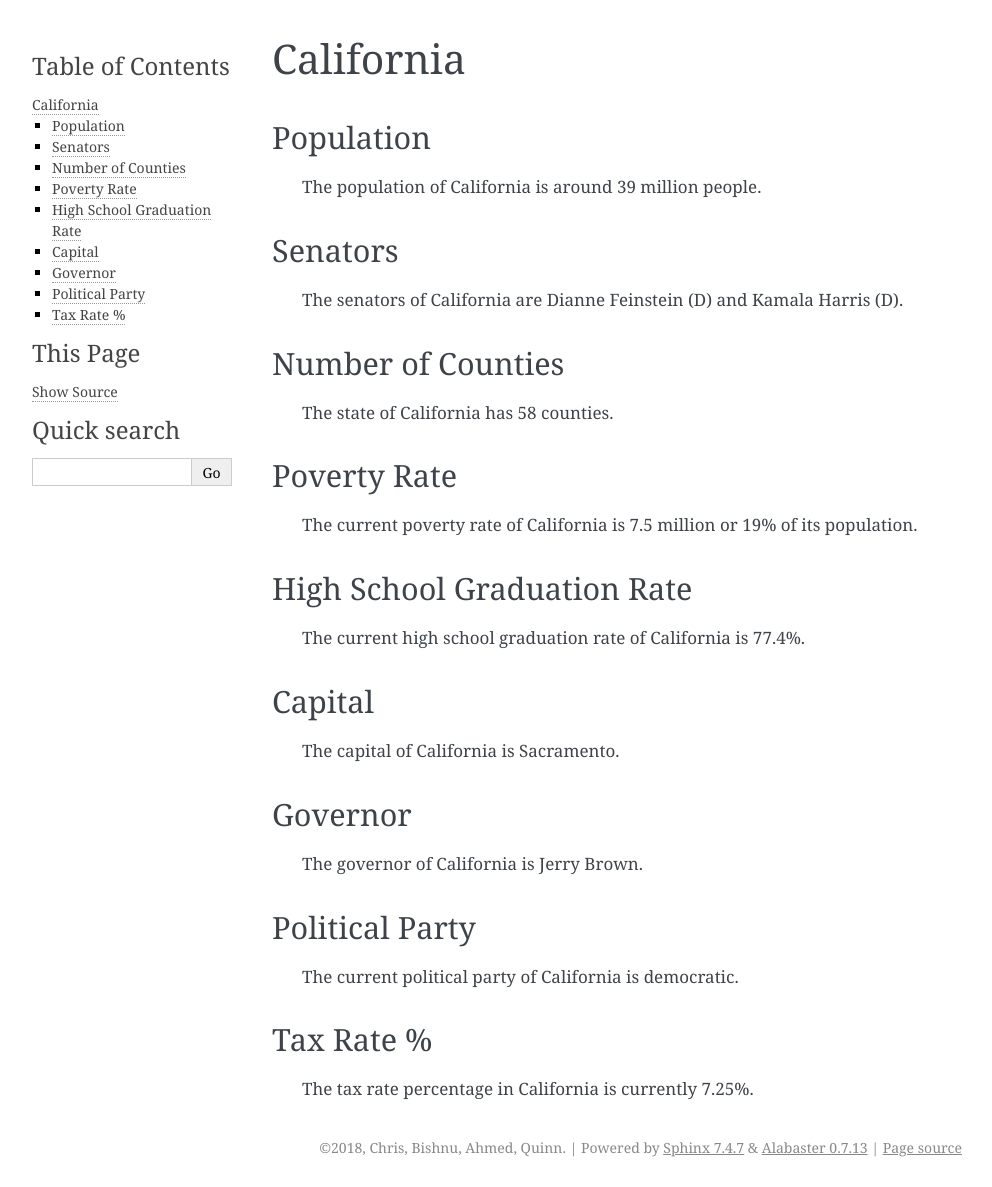
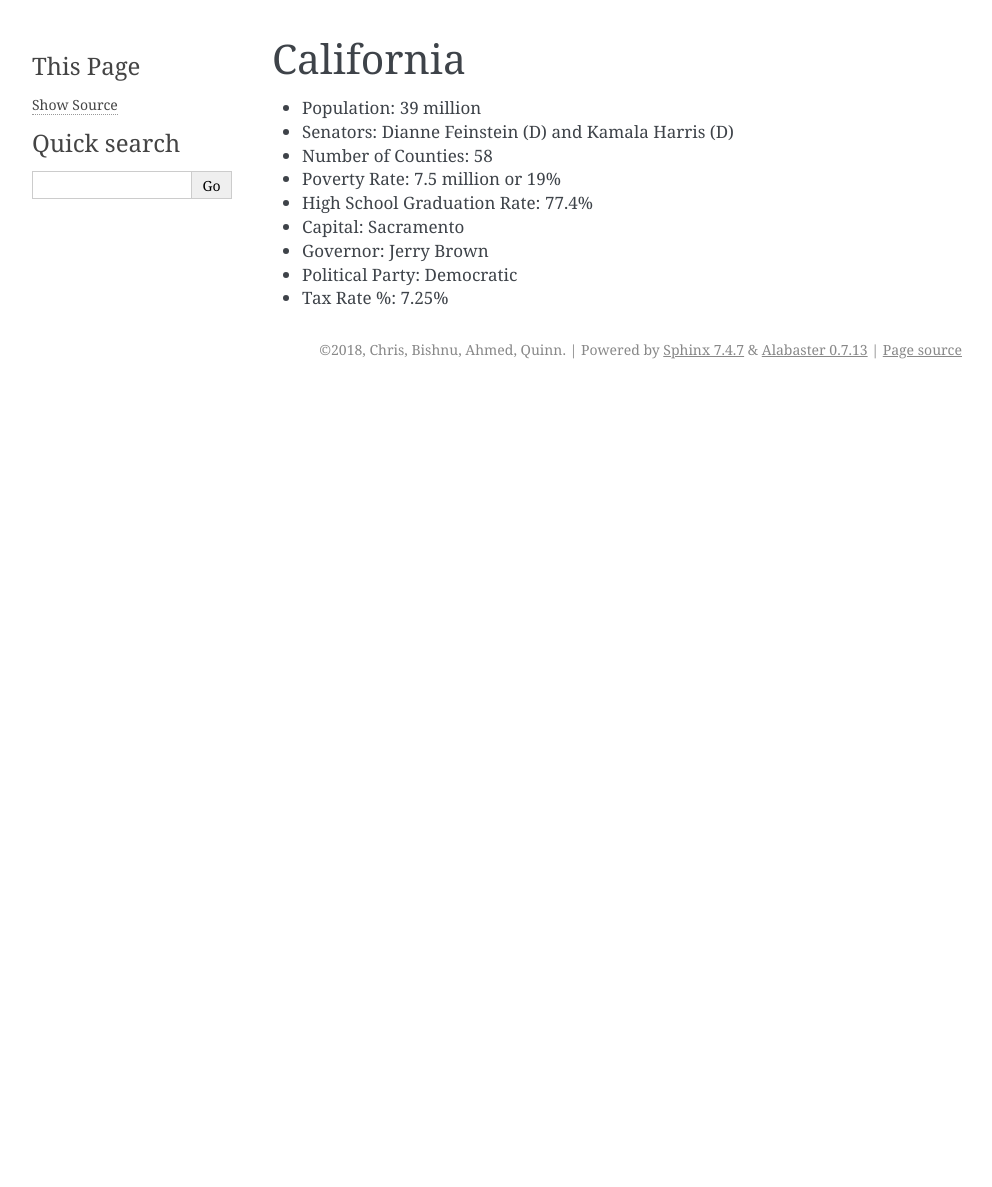
Before and after one commit to cjshima2022/info-us-state, a Sphinx documentation site: the page built from source/western_states/california/california.rst, in a window 1280 px wide. Shown: the whole page, without its empty margins (148-1140 px from the left). Built offline with Sphinx 7.4.7, drawn with Linux system fonts in a browser that asks for light colours; after the commit the page ends 900 px from its top, so only the background shows below that.

Commit message:
changes to cali

```diff
--- a/source/western_states/california/california.rst
+++ b/source/western_states/california/california.rst
@@ -1,47 +1,12 @@
 California
 ==========
 
-Population
-~~~~~~~~~~
-
-   The population of California is around 39 million people.
-
-Senators
-~~~~~~~~
-
-   The senators of California are Dianne Feinstein (D) and Kamala Harris (D).
-
-Number of Counties
-~~~~~~~~~~~~~~~~~~
-
-   The state of California has 58 counties.
-
-Poverty Rate
-~~~~~~~~~~~~
-
-   The current poverty rate of California is 7.5 million or 19% of its population.
-
-High School Graduation Rate
-~~~~~~~~~~~~~~~~~~~~~~~~~~~
-
-   The current high school graduation rate of California is 77.4%.
-
-Capital
-~~~~~~~
-
-   The capital of California is Sacramento.
-
-Governor
-~~~~~~~~
-
-   The governor of California is Jerry Brown.
-
-Political Party
-~~~~~~~~~~~~~~~
-
-   The current political party of California is democratic.
-
-Tax Rate %
-~~~~~~~~~~
-
-   The tax rate percentage in California is currently 7.25%.
+* Population: 39 million
+* Senators: Dianne Feinstein (D) and Kamala Harris (D)
+* Number of Counties: 58
+* Poverty Rate: 7.5 million or 19%
+* High School Graduation Rate: 77.4%
+* Capital: Sacramento
+* Governor: Jerry Brown
+* Political Party: Democratic
+* Tax Rate %: 7.25%
```
